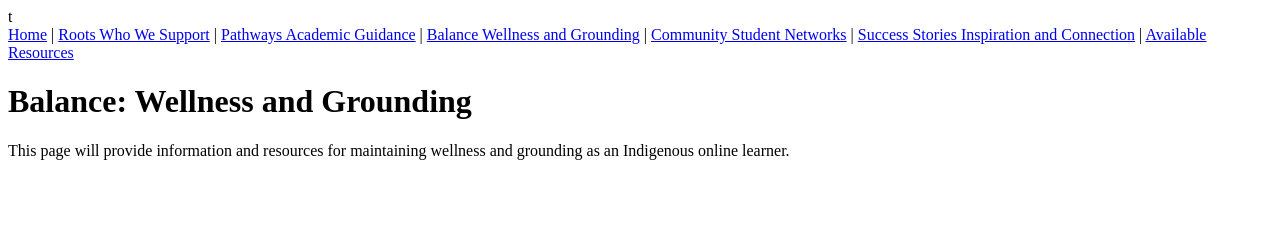
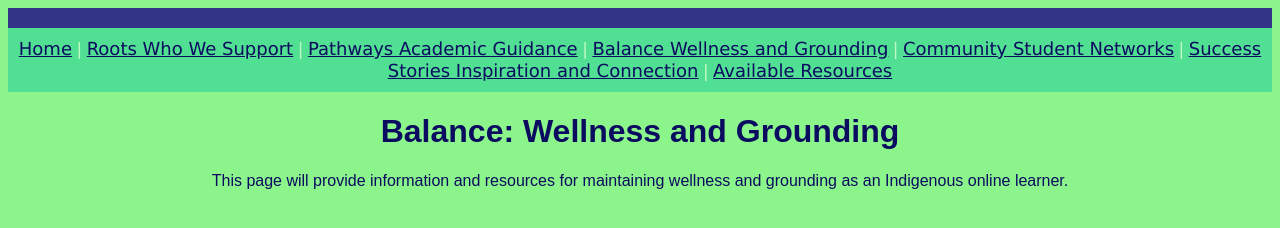
Before and after one commit to sagetomma333-source/Capstone, a plain HTML site: page balancewellnessandgrounding.html in a window 1280 px wide. Drawn offline with Linux system fonts and the light colour scheme.

Commit message:
background page (fix) update

```diff
--- a/balancewellnessandgrounding.html
+++ b/balancewellnessandgrounding.html
@@ -1,10 +1,10 @@
 <DOCTYPE html>
     <html lang="en">
         <header>
-t            <meta charset="UTF-8">
+            <meta charset="UTF-8">
             <meta name="viewport" content="width=device-width, initial-scale=1.0">
             <title>Balance: Wellness and Grounding</title>
-            <link rel="sylesheet" href="style.css">
+            <link rel="stylesheet" href="style.css">
         </header>
         <nav>
             <a href="index.html">Home</a> |
--- a/style.css
+++ b/style.css
@@ -1,5 +1,6 @@
 body {
-    background-color:rgb(137, 252, 137);
+    background-color:rgb(139, 245, 139);
+
     font-family: Quicksand, sans-serif;
 }
 
```
